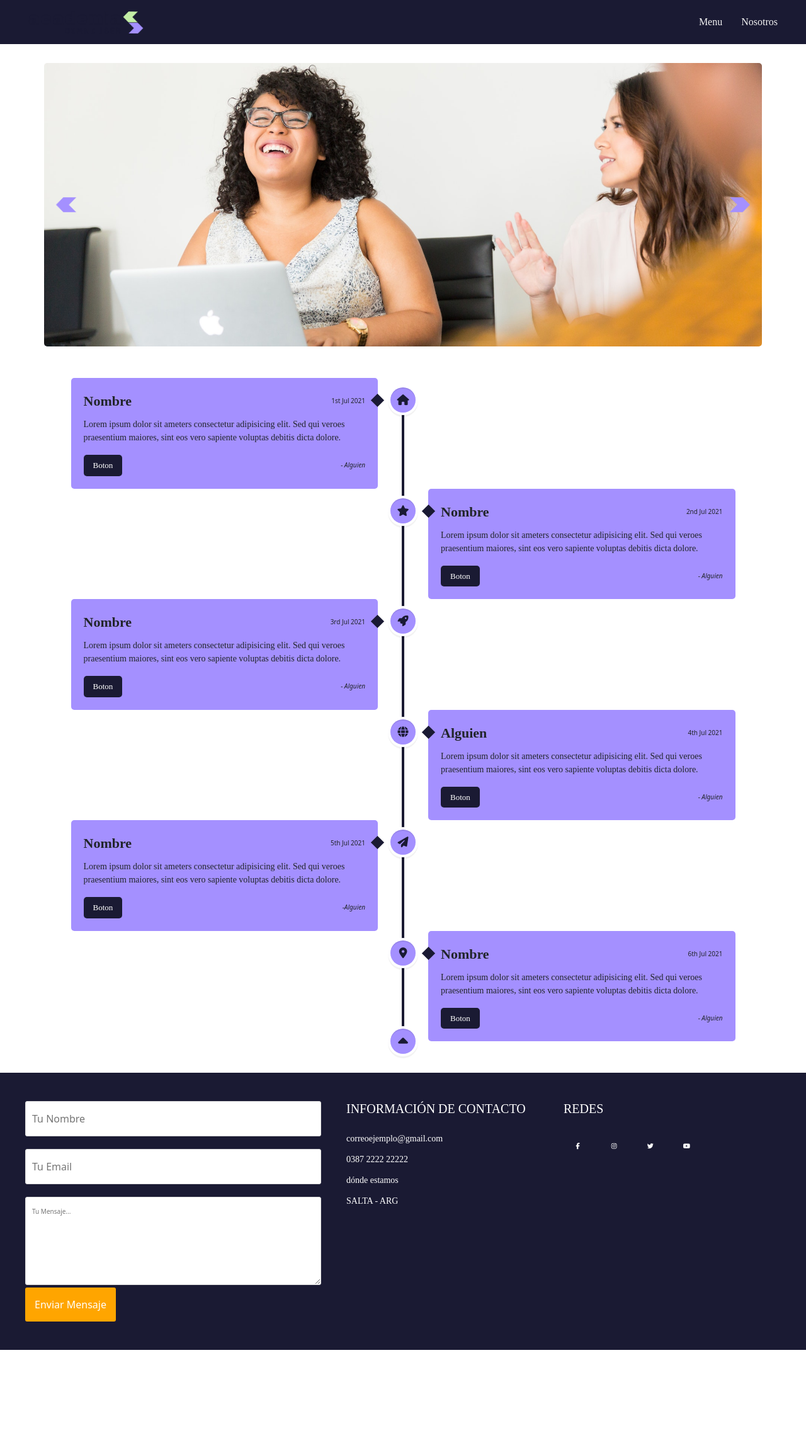
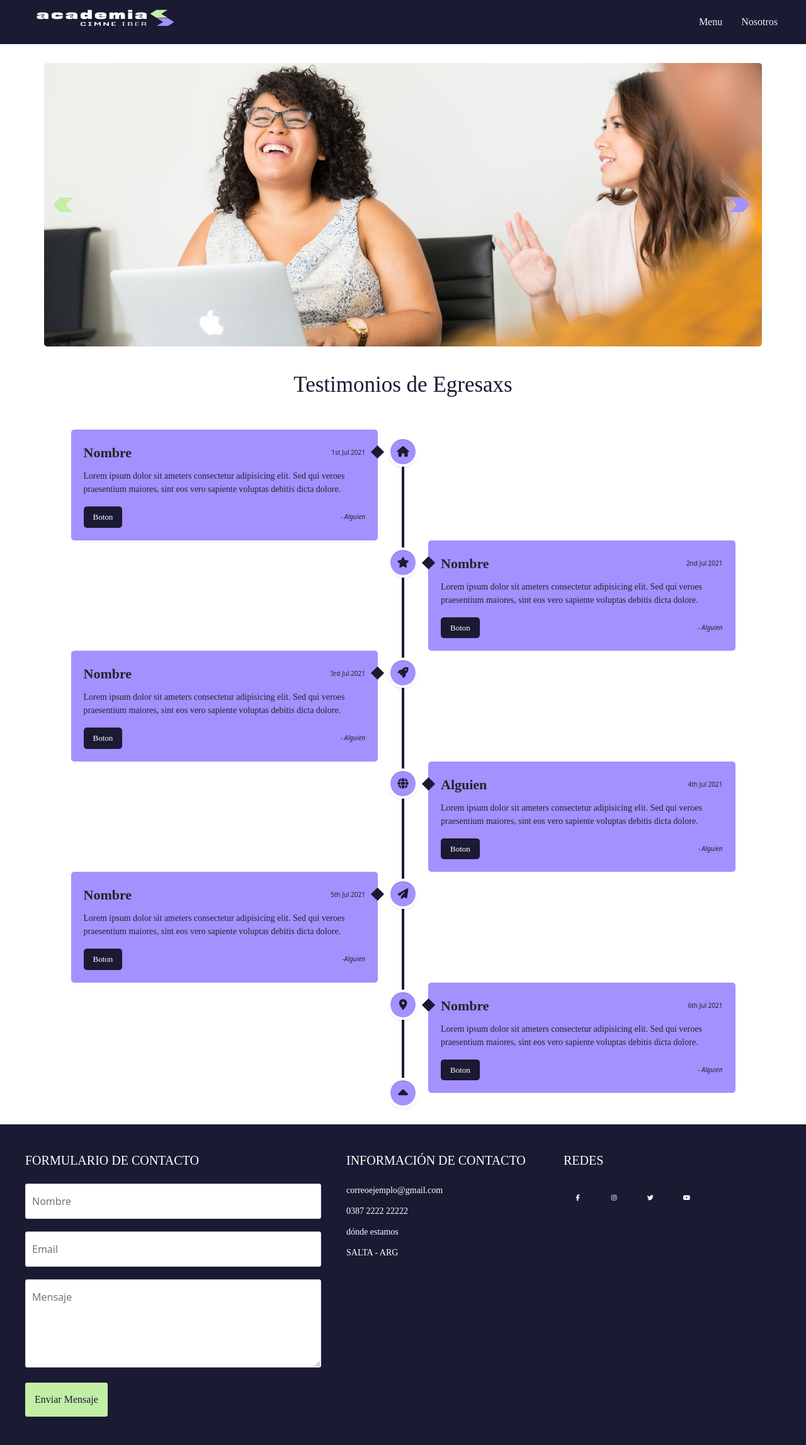
Before and after one commit to facundopereyra554/acadmia, a PHP site: page / in a window 1280 px wide. Shown: the whole page at 63% size. Before the commit the page ends 2143 px from the top, so only its background shows below. Run offline with PHP 8.4, Linux system fonts and the light colour scheme; some libraries are stand-ins or nearby versions; some web fonts are replaced.

Commit message:
Actualizacion del sitio

```diff
--- a/footer.php
+++ b/footer.php
@@ -4,12 +4,13 @@
     <footer class="pie-pagina">
         <div class="grupo-1">
             <div class="box container-form">
-            <form action="#" autocomplete="off">
-                <input type="text" name="nombre" placeholder="Tu Nombre" class="campo">
-                <input type="emal" name="email" placeholder="Tu Email" class="campo">
-                <textarea name="mensaje" placeholder="Tu Mensaje..."></textarea>
-                <input type="submit" name="enviar" value="Enviar Mensaje" class="btn-enviar">
-            </form>
+                <h2>FORMULARIO DE CONTACTO</h2>
+                <form action="#" autocomplete="off">
+                    <input type="text" name="nombre" placeholder="Nombre" class="campo">
+                    <input type="emal" name="email" placeholder="Email" class="campo">
+                    <textarea name="mensaje" placeholder="Mensaje" class="campo"></textarea>
+                    <input type="submit" name="enviar" value="Enviar Mensaje" class="btn-enviar">
+                </form>
             </div>
             <div class="box">
                 <h2>INFORMACIÓN DE CONTACTO</h2>
@@ -38,7 +39,6 @@
 </body>
 <script src="./scripts/slider.js"></script>
 <script src="https://kit.fontawesome.com/eb496ab1a0.js" crossorigin="anonymous"></script>
-
 <script src="https://cdn.jsdelivr.net/npm/bootstrap@5.2.3/dist/js/bootstrap.bundle.min.js" integrity="sha384-kenU1KFdBIe4zVF0s0G1M5b4hcpxyD9F7jL+jjXkk+Q2h455rYXK/7HAuoJl+0I4" crossorigin="anonymous"></script>
 
 </html>
--- a/header.php
+++ b/header.php
@@ -15,7 +15,7 @@
 
 <nav>
     <div class="wrapper">
-    <a href="./index.php"><img src="./img/Logo-cimneacademia.png" alt="logo" class="logo"></a>
+    <a class="logolink" href="./index.php"><img src="./img/Logo-cimneacademiaClaro.png" alt="logo" class="logo"></a>
       <input type="radio" name="slider" id="menu-btn">
       <input type="radio" name="slider" id="close-btn">
       <ul class="nav-links m-0">
--- a/index.php
+++ b/index.php
@@ -23,6 +23,7 @@
     </section>
 
     <section class="test">
+        <h3 class="subTitle" data-aos="fade-up">Testimonios de Egresaxs</h3>
         <div class="wrapperSli">
             <div class="center-line">
                 <a href="#" class="scroll-icon"><i class="fas fa-caret-up"></i></a>
--- a/styles/styles.css
+++ b/styles/styles.css
@@ -28,6 +28,14 @@ body{
     margin: 0;
 }
 
+.subTitle{
+  font-size: 3.5rem;
+  color: var(--priM);
+  font-family: MondaRegular;
+  text-align: center;
+  margin-top: 4rem;
+}
+
 /*Header*/
 
 ul{
@@ -35,8 +43,14 @@ ul{
 }
 
 .logo{
-    height: 6rem;
+    height: 16rem;
+    width: 26rem;
     left: 13rem;
+}
+.logolink{
+  height: 6rem;
+  position: relative;
+  bottom: 6rem;
 }
 
 nav{
@@ -357,6 +371,8 @@ nav input{
 }
 
 .sl-btn-l{
+  width: 4rem;
+  height: 4rem;
   left: 1rem;
 }
 /*Testimonios de egresados*/
@@ -509,10 +525,10 @@ nav input{
 
 .container-form form .campo, textarea{
     width: 100%;
-    padding: 15px 10px;
-    font-size: 16px;
+    padding: 1.5rem 1rem;
+    font-size: 1.6rem;
     border: 1px solid #dbdbdb;
-    margin-bottom: 20px;
+    margin-bottom: 2rem;
     border-radius: 3px;
     outline: 0px;
 }
@@ -522,18 +538,19 @@ nav input{
     max-height: 150px;
 }
 .container-form .btn-enviar{
-    padding: 15px;
-    font-size: 16px;
+    padding: 1.5rem;
+    font-size: 1.6rem;
+    font-family: MondaRegular;
     border: none;
     outline: 0px;
-    background: orange;
-    color: white;
+    background: var(--terV);
+    color: #1A1A33;
     border-radius: 3px;
     cursor: pointer;
     transition: all 300ms ease;
 }
 .container-form .btn-enviar:hover{
-    background: #e39403;
+    background: #9cc083;
 }
 
 .pie-pagina{
@@ -575,7 +592,7 @@ nav input{
     transition: all 300ms ease;
 }
 .pie-pagina .grupo-1 .red-social a:hover{
-    color: aqua;
+    color: var(--terV);
 }
 .pie-pagina .grupo-2{
     background-color: #0a1a2a;
```
Also changed, not shown: img/Logo-cimneacademiaClaro.png, img/icons/botonizquierdaMora.png.
